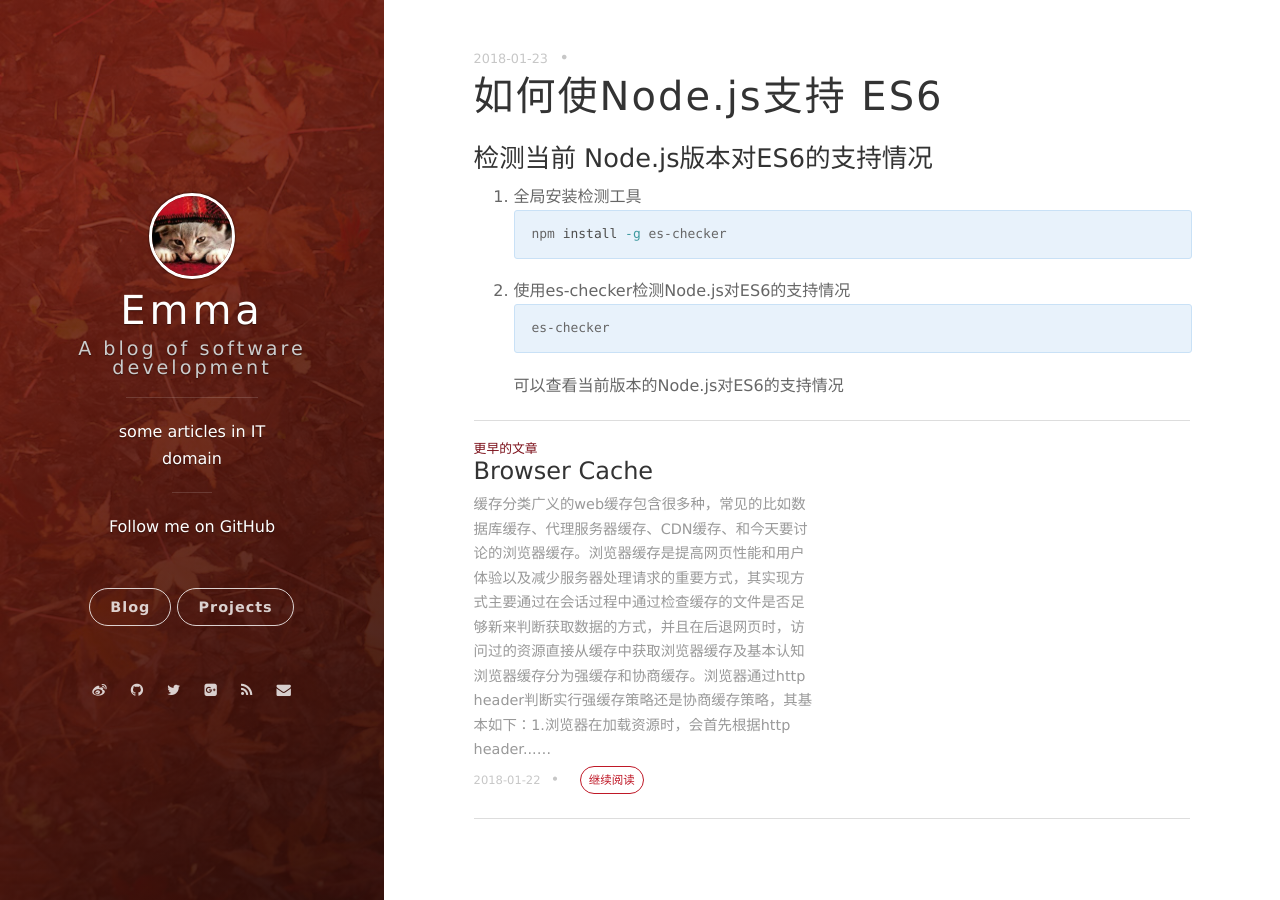
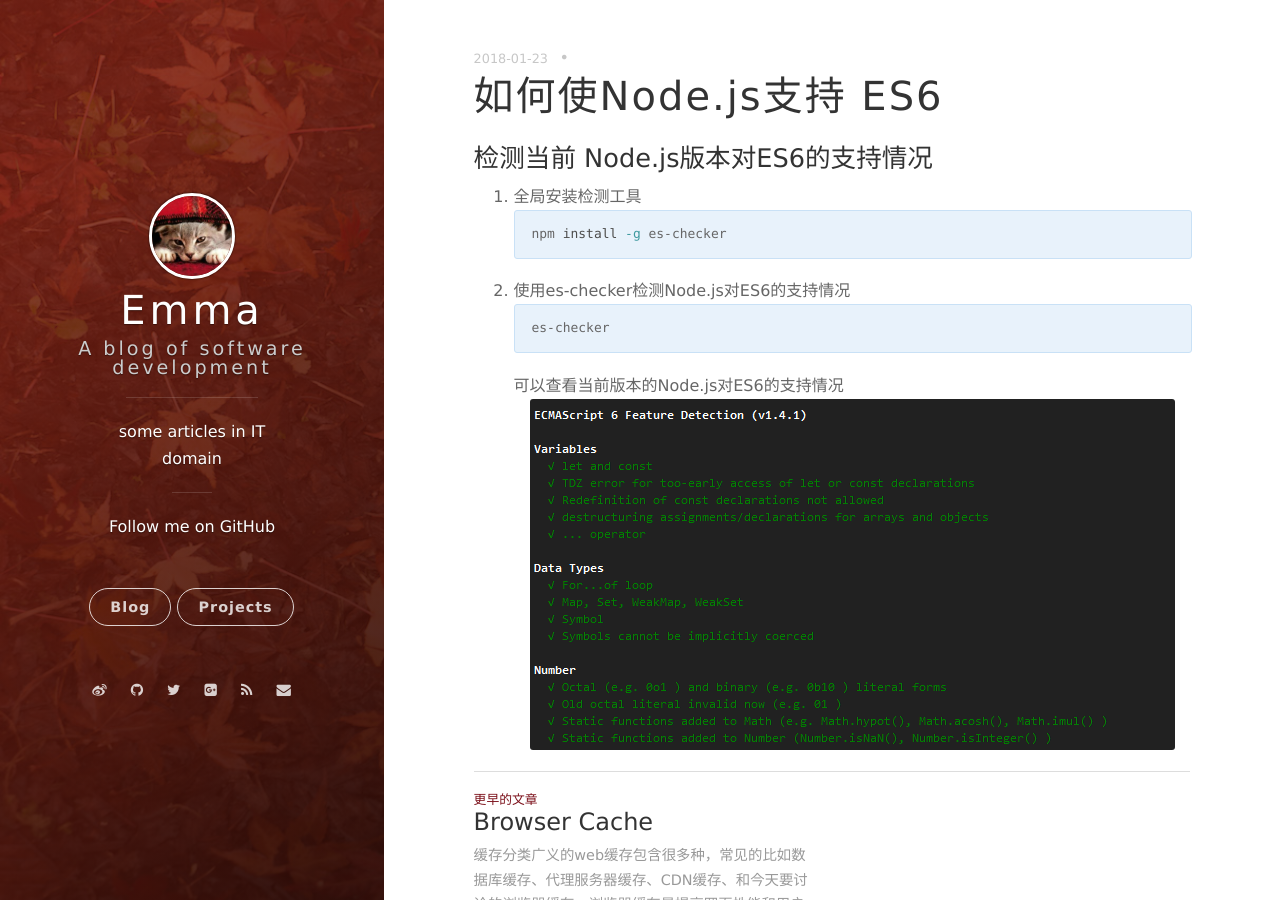
Before and after one commit to Emma0118/Emma0118.github.io, a Jekyll site: the page built from _posts/2018-01-22-Support-ES6-for-nodejs.markdown, in a window 1280 px wide and 900 px high. Built offline with Jekyll 4.4.1, drawn with Linux system fonts in a browser that asks for light colours; nearby versions of some CDN libraries; comment, search, counter and statistics services are not loaded.

Commit message:
01-22 node support for es6

````diff
--- a/_posts/2018-01-22-Support-ES6-for-nodejs.markdown
+++ b/_posts/2018-01-22-Support-ES6-for-nodejs.markdown
@@ -14,4 +14,4 @@ npm install -g es-checker
 es-checker
 ```
 可以查看当前版本的Node.js对ES6的支持情况
-![](../../assets/images/es6-1.png)
+![](/assets/images/es6-1.png)
````
